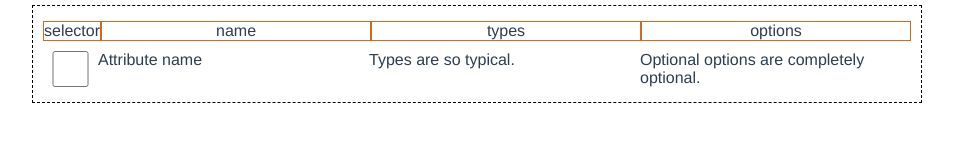
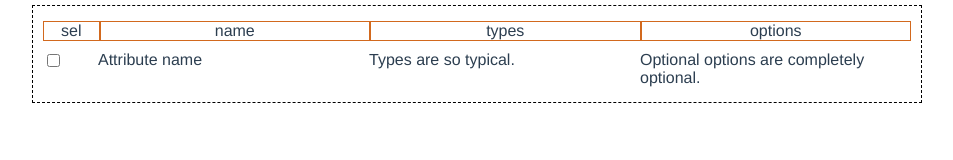
Before and after one commit to RevyakinMB/atree, a Vue app: page / in a window 1280 px wide. Shown: the top 160 px of the page, without its empty margins (163-1116 px from the left). Built offline with nearby package versions, Linux system fonts and the light colour scheme.

Commit message:
fix styles and classname hoisting

```diff
--- a/src/App.vue
+++ b/src/App.vue
@@ -9,6 +9,17 @@
 <script>
 import Tree from '@/components/tree/Tree.vue';
 
+const FIELDS = [{
+  name: 'sel',
+  width: 1,
+}, {
+  name: 'name',
+}, {
+  name: 'types',
+}, {
+  name: 'options',
+}];
+
 export default {
   name: 'App',
   components: {
@@ -16,16 +27,7 @@ export default {
   },
   data() {
     return {
-      treeColumns: [{
-        name: 'selector',
-        width: 1,
-      }, {
-        name: 'name',
-      }, {
-        name: 'types',
-      }, {
-        name: 'options',
-      }],
+      treeColumns: FIELDS,
     };
   },
 };
--- a/src/components/tree/Tree.vue
+++ b/src/components/tree/Tree.vue
@@ -14,36 +14,22 @@
     </div>
     <tree-line
       :columns="columns"
-      :records="records"
     >
-      <template v-slot:selector="{ className, styles }">
-        <input
-          type="checkbox"
-          :class="className"
-          :style="styles"
-        >
+      <template v-slot:sel>
+        <input type="checkbox">
       </template>
-      <template #name="{ className, styles }">
-        <span
-          :class="className"
-          :style="styles"
-        >
+      <template #name>
+        <span>
           Attribute name
         </span>
       </template>
-      <template #types="{ className, styles }">
-        <span
-          :class="className"
-          :style="styles"
-        >
+      <template #types>
+        <span>
           Types are so typical.
         </span>
       </template>
-      <template #options="{ className, styles }">
-        <span
-          :class="className"
-          :style="styles"
-        >
+      <template #options>
+        <span>
           Optional options are completely optional.
         </span>
       </template>
--- a/src/components/tree/TreeLine.vue
+++ b/src/components/tree/TreeLine.vue
@@ -3,11 +3,13 @@
     <template
       v-for="(column, index) in columns"
     >
-      <slot
-        :name="column.name"
-        className="tree__line__item"
-        :styles="columnStyles[index]"
-      />
+      <div
+        :key="column.name"
+        :style="columnStyles[index]"
+        class="tree__line__item-container"
+      >
+        <slot :name="column.name" />
+      </div>
     </template>
   </div>
 </template>
@@ -21,10 +23,6 @@ export default {
       default() {
         return [];
       },
-    },
-    records: {
-      type: Array,
-      required: true,
     },
   },
 
@@ -51,7 +49,7 @@ export default {
     display: flex;
   }
 
-  .tree__line__item {
+  .tree__line__item-container {
     margin: 5px 0;
     flex: 1 1 1px;
   }
```
